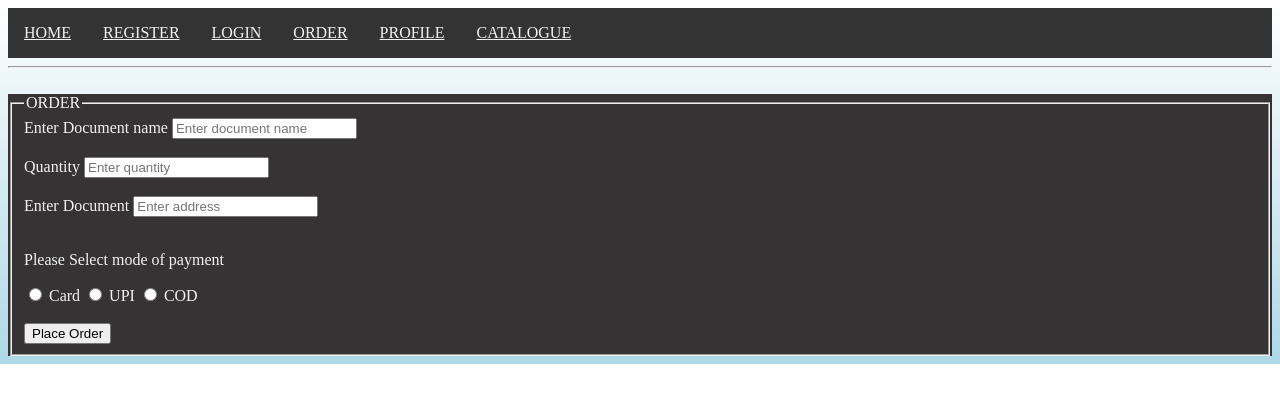
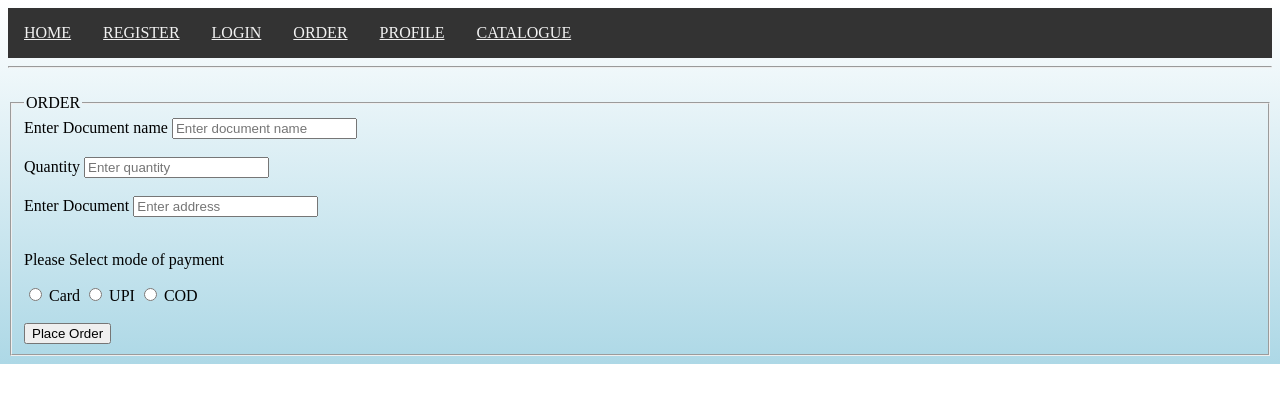
Before and after one commit to krezzx/wtpractical, a plain HTML site: page order.html in a window 1280 px wide. Drawn offline with Linux system fonts and the light colour scheme.

Commit message:
Update order.html

```diff
--- a/order.html
+++ b/order.html
@@ -19,9 +19,9 @@
     </div>
     <hr>
     <br>
-    <div style="text-align: center; background-color:rgb(53, 51, 51) ;">
+    <div style="text-align: center;">
         <form action="index.html">
-            <fieldset style="text-align: left; color: #f2f2f2;">
+            <fieldset style="text-align: left;">
                 <legend>ORDER</legend>
                 <label for="docname">Enter Document name</label>
                 <input type="text" name="docname" id="docname" placeholder="Enter document name"><br><br>
```
